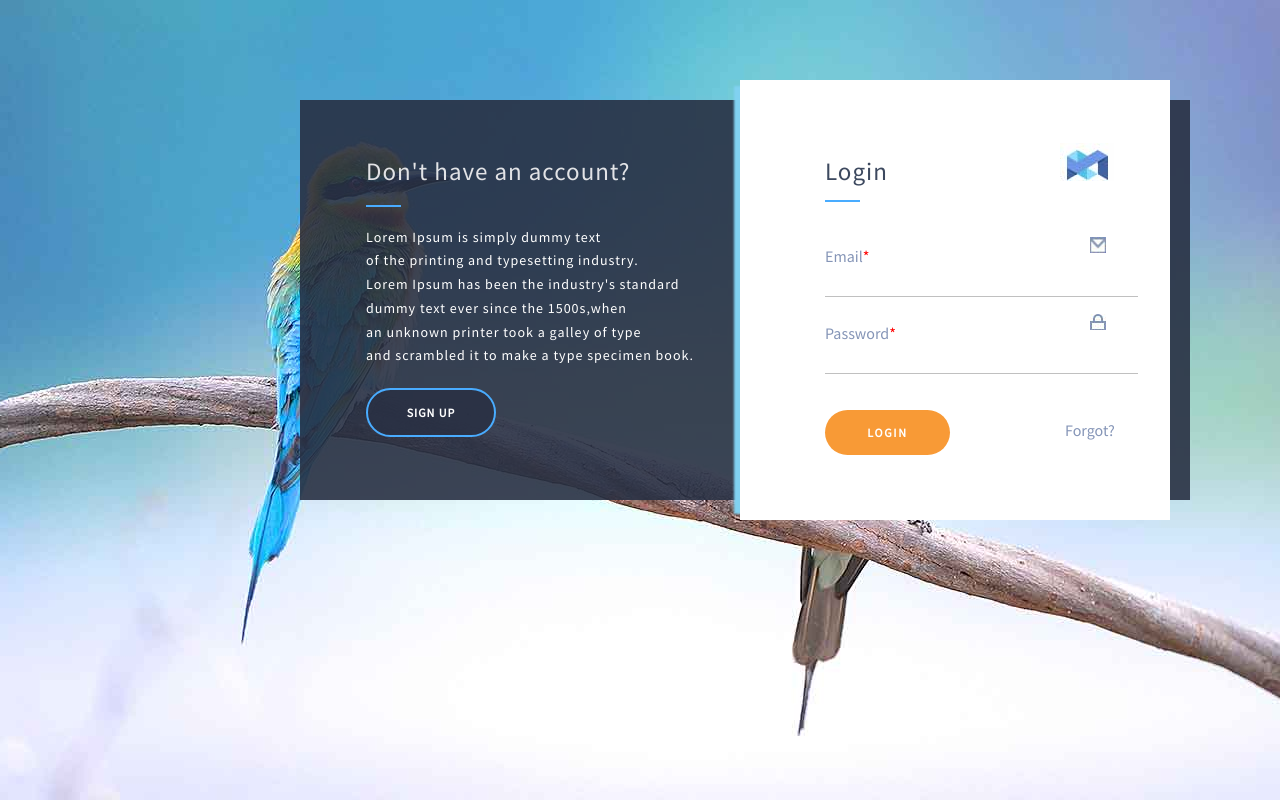
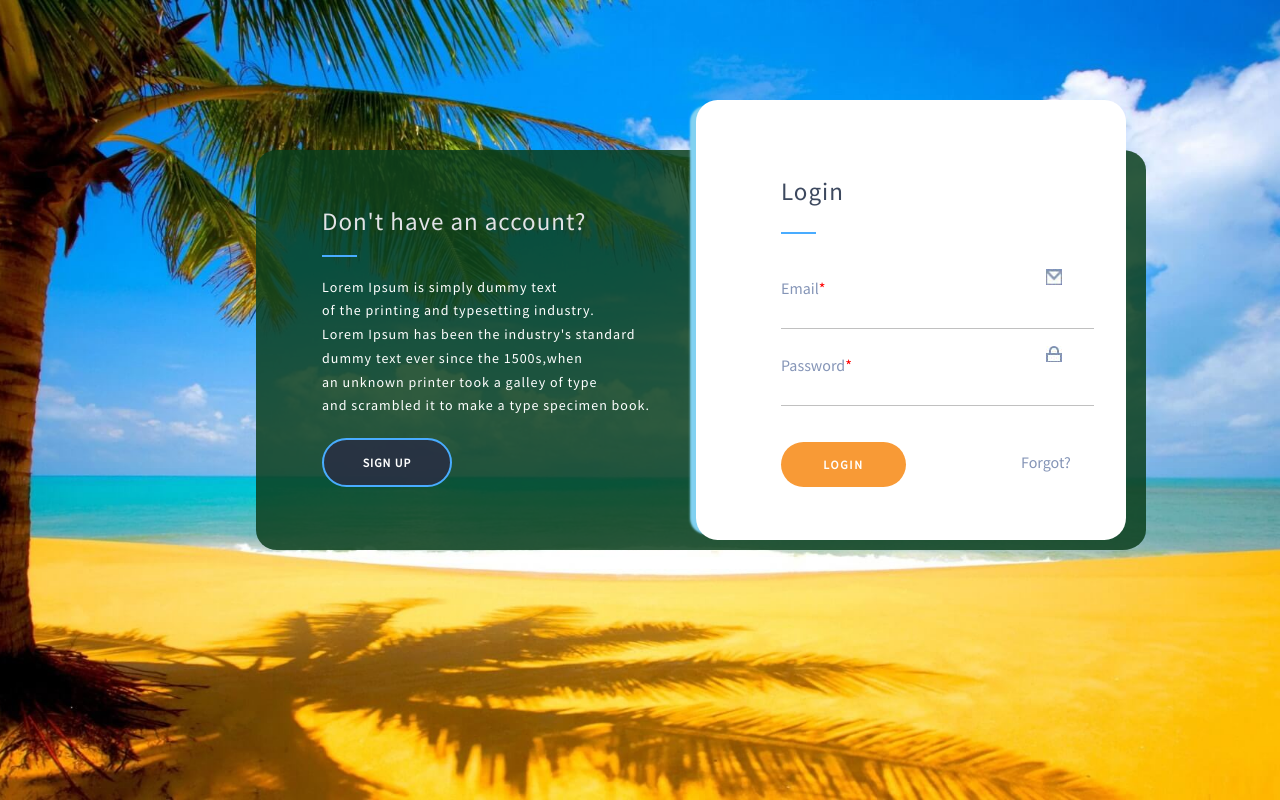
Before and after one commit to robertsivanovs/PHP-MVC, a PHP site: template app/views/IndexView.php in a window 1280 px wide. Run offline with PHP 8.4, Linux system fonts and the light colour scheme; the template is opened without the code that fills it, so the values that code supplies are empty; some libraries are stand-ins or nearby versions.

Commit message:
SQL dump, CSS & HTML

```diff
--- a/app/classes/database.php
+++ b/app/classes/database.php
@@ -6,7 +6,7 @@
 class Database {
 
     private static $host = "localhost";
-    private static $dbName = "magebit";
+    private static $dbName = "db_name";
     private static $username = "root";
     private static $password = "";
 
--- a/app/models/AttributeModel.php
+++ b/app/models/AttributeModel.php
@@ -10,7 +10,7 @@
 
 require_once './app/classes/database.php';
 
-class AttributeModel extends database {
+class AttributeModel extends Database {
 
     /**
      * insertAttribute
--- a/app/views/IndexView.php
+++ b/app/views/IndexView.php
@@ -37,7 +37,6 @@ adipisicng ellt.</p>
         </div>
         <div class="box-login--white">
             <h1>Login</h1>
-            <img class="box-login__icon-magebit" src="images/magebit.jpg">
             <span class="box-login__span">
                 <!-- Blue line under h1 title -->
             </span>
@@ -59,7 +58,6 @@ adipisicng ellt.</p>
             <span class="box--signup__span">
                 <!-- Blue line under h1 title -->
             </span>
-            <img class="box-signup__icon-magebit" src="images/magebit.jpg">
             <form name="signup" action="<?= $config::ROOT_DIRECTORY; ?>register/" method="POST">
                 <label class="box-signup__label-name">Name<span class="box-signup__star-span">*</span></label>
                 <input type="text" class="box-signup__input-name" required pattern="^[a-zA-Z0-9][a-zA-Z0-9-_\.]{4,}$" title="Min: 5 Symbols, only A-z , 0-9" name="box-signup__input-name" size="37">
@@ -82,11 +80,16 @@ adipisicng ellt.</p>
     <script>
         $(document).ready(function() {
             $(".box__button").click(function() {
-                $('.box-login--white').animate({
+                $(".box__button").prop('disabled', true);
+                $(".box-second__button").prop('disabled', false);
+
+                    $('.box-login--white').animate({
                     'marginLeft': "-=430px"
                 });
             });
             $(".box-second__button").click(function() {
+                $(".box-second__button").prop('disabled', true);
+                $(".box__button").prop('disabled', false);
                 $('.box-signup--white').animate({
                     'marginLeft': "+=430px"
                 });
--- a/style/style.css
+++ b/style/style.css
@@ -4,7 +4,7 @@
 }
 
 body {
-    background-image: url('../images/index.jpg');
+    background-image: url('../images/index3.jpg');
     background-repeat: no-repeat;
     background-attachment: fixed;
     background-position: center;
@@ -12,44 +12,54 @@ body {
 }
 
 .container {
+    display: flex;
+    width: 60%;
     margin: 0 auto;
-    display: flex;
-    width: 100%;
 }
 
 /* DIV Boxes */
 .box--blue {
-    margin: 100px 0 0 300px;
+    position: relative;
     min-width: 420px;
     height: 400px;
-    background: rgba(41,48,67,0.9);
+    background: rgba(11, 63, 29, 0.85);
+    margin: 150px 0;
+    border-top-left-radius: 5%;
+    border-bottom-left-radius: 5%;
 }
 .box-second--blue {
-    margin-top: 100px;
+    margin: 150px 0;
     min-width: 470px;
     height: 400px;
-    background: rgba(41,48,67,0.9);
+    background: rgba(11, 63, 29, 0.85);
+    float: left;
+    border-top-right-radius: 5%;
+    border-bottom-right-radius: 5%;
   }
 
 .box-login--white {
     position: relative;
-    top: 80px;
+    top: 100px;
     left: -450px;
     min-width: 430px;
     height: 440px;
     background-color: white;
     box-shadow: -12px 0 2px -6px #81d1f1;
+    border-radius: 5%;
+
 }
 
 .box-signup--white {
     position:relative;
     display:none;
-    top: 80px;
+    top: 100px;
     left: -850px;
     min-width: 430px;
     height: 440px;
     background-color: white;
     box-shadow: -12px 0 2px -6px #81d1f1;
+    border-radius: 5%;
+
 }
 /* End of DIV boxes */
 
```
Also changed, not shown: db_name.sql (added, +57 -0 lines), images/index.jpg (deleted), images/index3.jpg (added), images/magebit.jpg (deleted).
